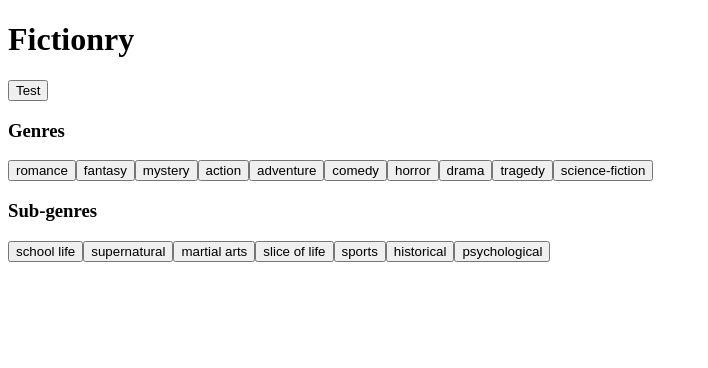
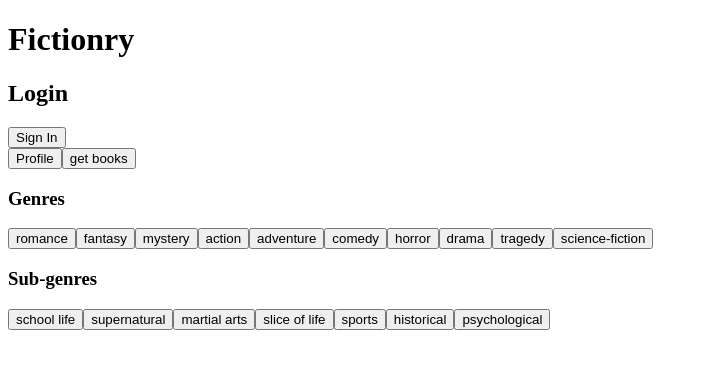
Before and after one commit to dryadnomina/Fictionry, a React (Create React App) app in the folder client/: page / in a window 1280 px wide. Shown: the top 368 px of the page, without its empty margins (0-708 px from the left). Built offline with nearby package versions, Linux system fonts and the light colour scheme; no server answers.

Commit message:
Add Auth0, xreate profile,login,logout,and header components

```diff
--- a/client/package.json
+++ b/client/package.json
@@ -3,6 +3,7 @@
   "version": "0.1.0",
   "private": true,
   "dependencies": {
+    "@auth0/auth0-react": "^1.12.0",
     "@testing-library/jest-dom": "^5.16.5",
     "@testing-library/react": "^13.4.0",
     "@testing-library/user-event": "^13.5.0",
--- a/client/src/App.js
+++ b/client/src/App.js
@@ -1,11 +1,21 @@
 import {BrowserRouter as Router, Route,Routes} from 'react-router-dom'
+import Header from './Header';
+import Profile from './Profile';
+import Home from './Home'
+import LoginButton from './LoginButton';
+import LogoutButton from './logoutButton';
 
-import Home from './Home'
 const App = () => {
+
   return (
 
     <Router>
-      <h1>Fictionry</h1>
+    <Header/>
+      <main>
+      <h2>Login</h2>
+      <LoginButton/>
+      <LogoutButton/>
+    </main>
       <Routes>
       {/* • search all fiction books based on genre
         ◦ filters
@@ -15,7 +25,8 @@ const App = () => {
 
         {/* book profile detail page that  includes summary. Book cover, and a place to leave a personal review
         a flag shows if the book is in one of the user’s lists. */}
-        <Route path ="/your-lists"element={<h1>book page</h1>}/>
+        <Route path ="/profile"element={<Profile/>}/>
+        <Route path ="/your-lists"element={<h1>your lists</h1>}/>
         <Route path ="/book/:bookId"element={<h1>book page</h1>}/>
 
       </Routes>
--- /dev/null
+++ b/client/src/Header.js
@@ -0,0 +1,6 @@
+import { useNavigate } from "react-router-dom"
+const Header = () =>{
+    const navigate = useNavigate();
+return <h1 onClick={() => navigate('/')}>Fictionry</h1>
+}
+export default Header
--- a/client/src/Home.js
+++ b/client/src/Home.js
@@ -1,18 +1,18 @@
 import { useEffect, useState } from "react"
-
+import { useNavigate } from "react-router-dom";
 
 const Home = () => {
-
-const test = document.getElementById('test')
-const [books,setBooks] = useState();
-const genres = ['romance','fantasy','mystery','action','adventure','comedy','horror','drama','tragedy','science-fiction']
-const subgenres = ['school life','supernatural','martial arts','slice of life','sports','historical','psychological']
+    const navigate = useNavigate();
+    const test = document.getElementById('test')
+    const [books,setBooks] = useState();
+    const genres = ['romance','fantasy','mystery','action','adventure','comedy','horror','drama','tragedy','science-fiction']
+    const subgenres = ['school life','supernatural','martial arts','slice of life','sports','historical','psychological']
 
 
 const searchByCategory = (category) =>{
 const matched = []
     if(books){
-       books.map(
+       books.forEach(
         book =>{
             const subject = book.subject;
             const matchArr = subject.filter(str => str.includes(category))
@@ -36,15 +36,17 @@ else{
 const getRandomNum = () =>{
     return Math.random()*10000000000
 }
-const random = getRandomNum();
-useEffect(()=>{
+
+const getBooks = ()=>{
+    const random = getRandomNum();
     fetch(`https://openlibrary.org/search.json?sort=random_${random}&subject=Fiction`)
 .then((res) => res.json())
-.then((data) => setBooks(data.docs))},[])
+.then((data) => setBooks(data.docs))}
 console.log(books)
 return (
 <div>
-    <button id= "romance" onClick={ () => searchByCategory(test.id)}>Test</button>
+<button onClick={() => navigate('/profile')}>Profile</button>
+    <button onClick={() => getBooks()}>{books? 'shuffle':'get books'}</button>
     <h3>Genres</h3>
     {genres.map( genre =>  <button id= {genre} key={genre} onClick={ () => searchByCategory(genre)}>{genre}</button>)}
     <h3>Sub-genres</h3>
--- /dev/null
+++ b/client/src/LoginButton.js
@@ -0,0 +1,10 @@
+import {useAuth0} from '@auth0/auth0-react'
+const LoginButton = () => {
+    const { loginWithRedirect, isAuthenticated } = useAuth0();
+    console.log('login',loginWithRedirect)
+    console.log('is authenticated?',isAuthenticated)
+return(
+    !isAuthenticated && <button onClick={() => loginWithRedirect()}>Sign In</button>
+)
+}
+export default LoginButton
--- /dev/null
+++ b/client/src/Profile.js
@@ -0,0 +1,19 @@
+import {useAuth0} from '@auth0/auth0-react'
+const Profile = () => {
+    const { user, isAuthenticated } = useAuth0();
+    console.log(user)
+return(
+    isAuthenticated && (
+        <article>
+            <img src={user.picture} alt="" />
+            <p>Name: {user.given_name}</p>
+            <p>Last Name: {user.family_name}</p>
+            <p>Email: {user.email}</p>
+            <p></p>
+            <p></p>
+            <p></p>
+        </article>
+    )
+)
+}
+export default Profile
--- a/client/src/index.js
+++ b/client/src/index.js
@@ -1,11 +1,22 @@
 import React from 'react';
 import ReactDOM from 'react-dom/client';
 import App from './App';
+import {Auth0Provider} from '@auth0/auth0-react'
 
-
+const domain = process.env.REACT_APP_AUTH0_DOMAIN;
+const clientId =process.env.REACT_APP_AUTH0_CLIENT_ID;
+console.log('domain',domain)
+console.log('clientId',clientId)
+console.log('.env',process.env)
 const root = ReactDOM.createRoot(document.getElementById('root'));
 root.render(
   <React.StrictMode>
-    <App />
+    <Auth0Provider
+    domain={domain}
+    clientId={clientId}
+    redirectUri={window.location.origin}
+    >
+      <App />
+    </Auth0Provider>
   </React.StrictMode>
 );
--- /dev/null
+++ b/client/src/logoutButton.js
@@ -0,0 +1,8 @@
+import {useAuth0} from '@auth0/auth0-react'
+const LogoutButton = () => {
+    const { logout, isAuthenticated } = useAuth0();
+return(
+    isAuthenticated && <button onClick={() => logout()}>Sign In</button>
+)
+}
+export default LogoutButton
```
Also changed, not shown: 1 other file (tests, documents, lock files or other folders).
